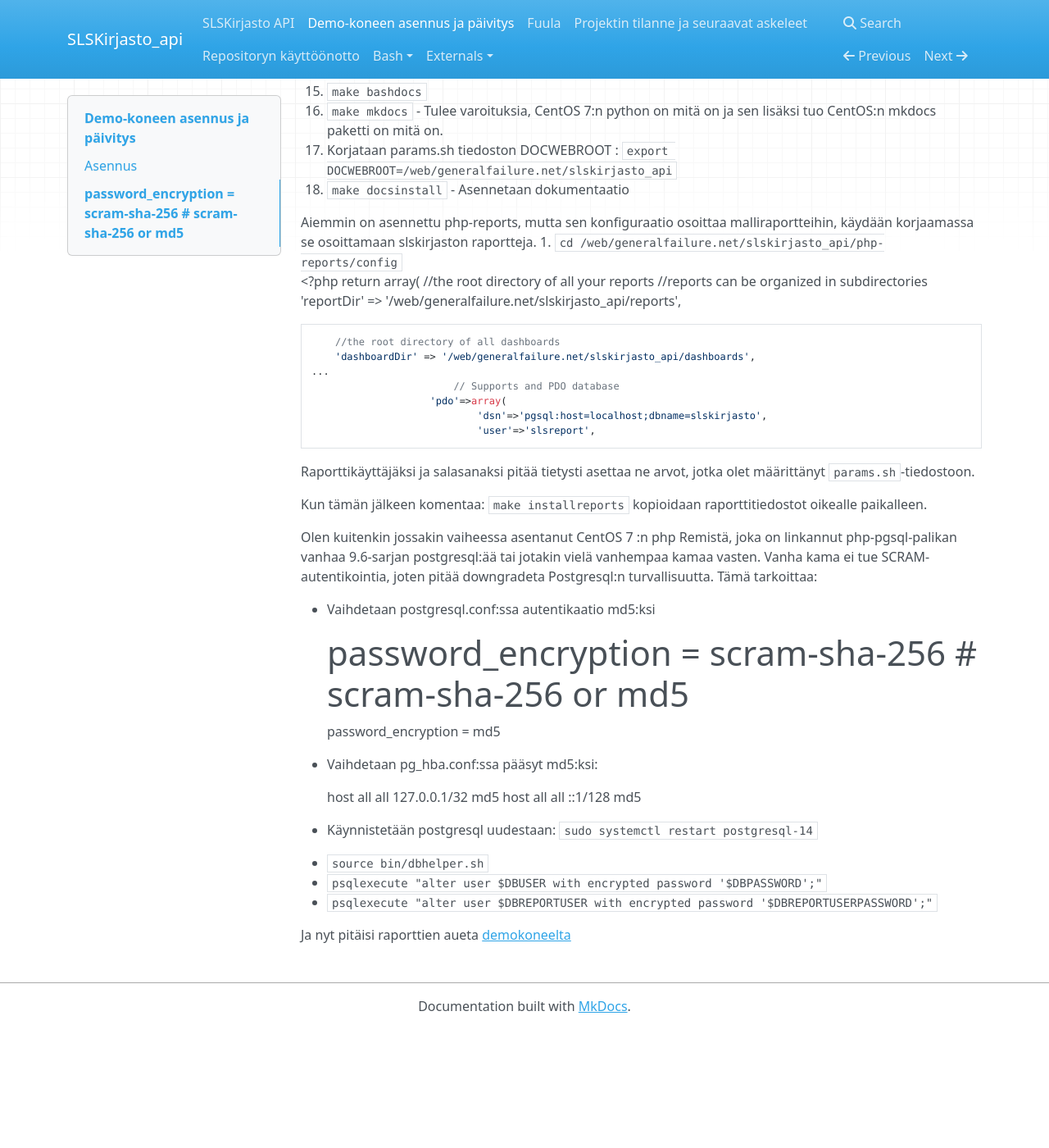
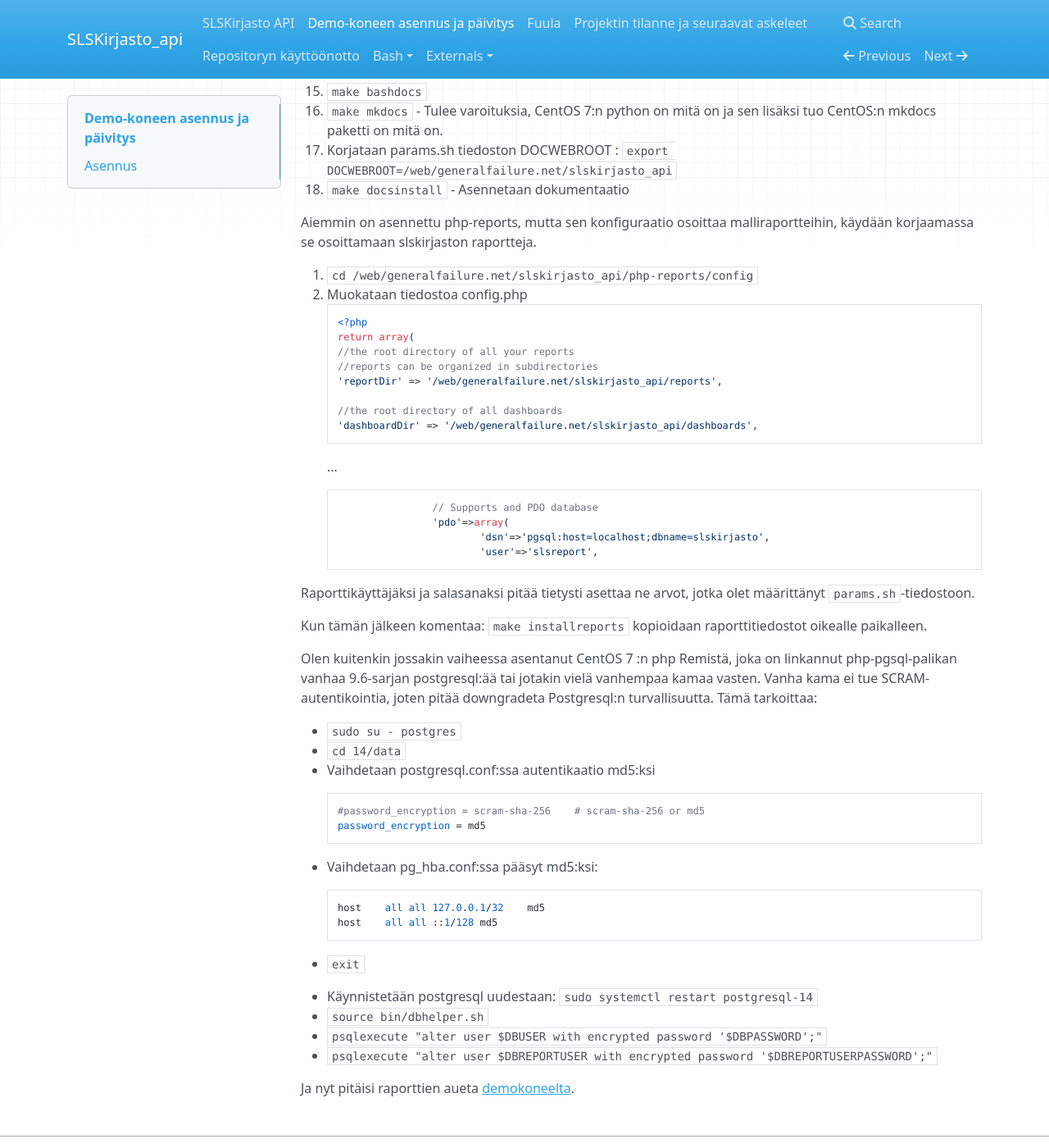
Before and after one commit to lautapeliseura/slskirjasto_api, an MkDocs documentation site: the page built from docs/demo.md, in a window 1280 px wide and 1400 px high, scrolled down 2132 px. Shown: the whole window at 82% size. Built offline with MkDocs 1.6.1, drawn with Linux system fonts in a browser that asks for light colours; nearby versions of some CDN libraries; before the commit the page ends 3387 px from its top, so only the background shows below that.

Commit message:
Korjauksia dokumentaatioon.

```diff
--- a/docs/demo.md
+++ b/docs/demo.md
@@ -90,9 +90,12 @@ Nyt kannassa pitäisi olla slskirjaston sisältö sellaisena kuin se oli vanhass
 18. `make docsinstall` - Asennetaan dokumentaatio
 
 Aiemmin on asennettu php-reports, mutta sen konfiguraatio osoittaa malliraportteihin, käydään korjaamassa se osoittamaan slskirjaston raportteja.
+
 1. `cd /web/generalfailure.net/slskirjasto_api/php-reports/config`
-    <?php
-return array(
+2. Muokataan tiedostoa config.php
+
+        <?php
+        return array(
         //the root directory of all your reports
         //reports can be organized in subdirectories
         'reportDir' => '/web/generalfailure.net/slskirjasto_api/reports',
@@ -100,7 +103,8 @@ return array(
         //the root directory of all dashboards
         'dashboardDir' => '/web/generalfailure.net/slskirjasto_api/dashboards',
     ...
-                            // Supports and PDO database
+
+                        // Supports and PDO database
                         'pdo'=>array(
                                 'dsn'=>'pgsql:host=localhost;dbname=slskirjasto',
                                 'user'=>'slsreport',
@@ -111,19 +115,22 @@ Kun tämän jälkeen komentaa: `make installreports` kopioidaan raporttitiedosto
 
 Olen kuitenkin jossakin vaiheessa asentanut CentOS 7 :n php Remistä, joka on linkannut php-pgsql-palikan vanhaa 9.6-sarjan postgresql:ää tai jotakin vielä vanhempaa kamaa vasten. Vanha kama ei tue SCRAM-autentikointia, joten pitää downgradeta Postgresql:n turvallisuutta. Tämä tarkoittaa:
 
+* `sudo su - postgres`
+* `cd 14/data`
 * Vaihdetaan postgresql.conf:ssa autentikaatio md5:ksi
 
-    #password_encryption = scram-sha-256	# scram-sha-256 or md5
-    password_encryption = md5
+        #password_encryption = scram-sha-256	# scram-sha-256 or md5
+        password_encryption = md5
 
 * Vaihdetaan pg_hba.conf:ssa pääsyt md5:ksi:
 
-    host	all	all	127.0.0.1/32	md5
-    host	all	all	::1/128	md5
+        host	all	all	127.0.0.1/32	md5
+        host	all	all	::1/128	md5
 
+* `exit`
 * Käynnistetään postgresql uudestaan: `sudo systemctl restart postgresql-14`
 * `source bin/dbhelper.sh`
 * `psqlexecute "alter user $DBUSER with encrypted password '$DBPASSWORD';"`
 * `psqlexecute "alter user $DBREPORTUSER with encrypted password '$DBREPORTUSERPASSWORD';"`
 
-Ja nyt pitäisi raporttien aueta [demokoneelta](https://generalfailure.net/slskirjasto_api/php-reports/)
+Ja nyt pitäisi raporttien aueta [demokoneelta](https://generalfailure.net/slskirjasto_api/php-reports/).
```
Also changed, not shown: docs/status.md (+1 -1 lines).
